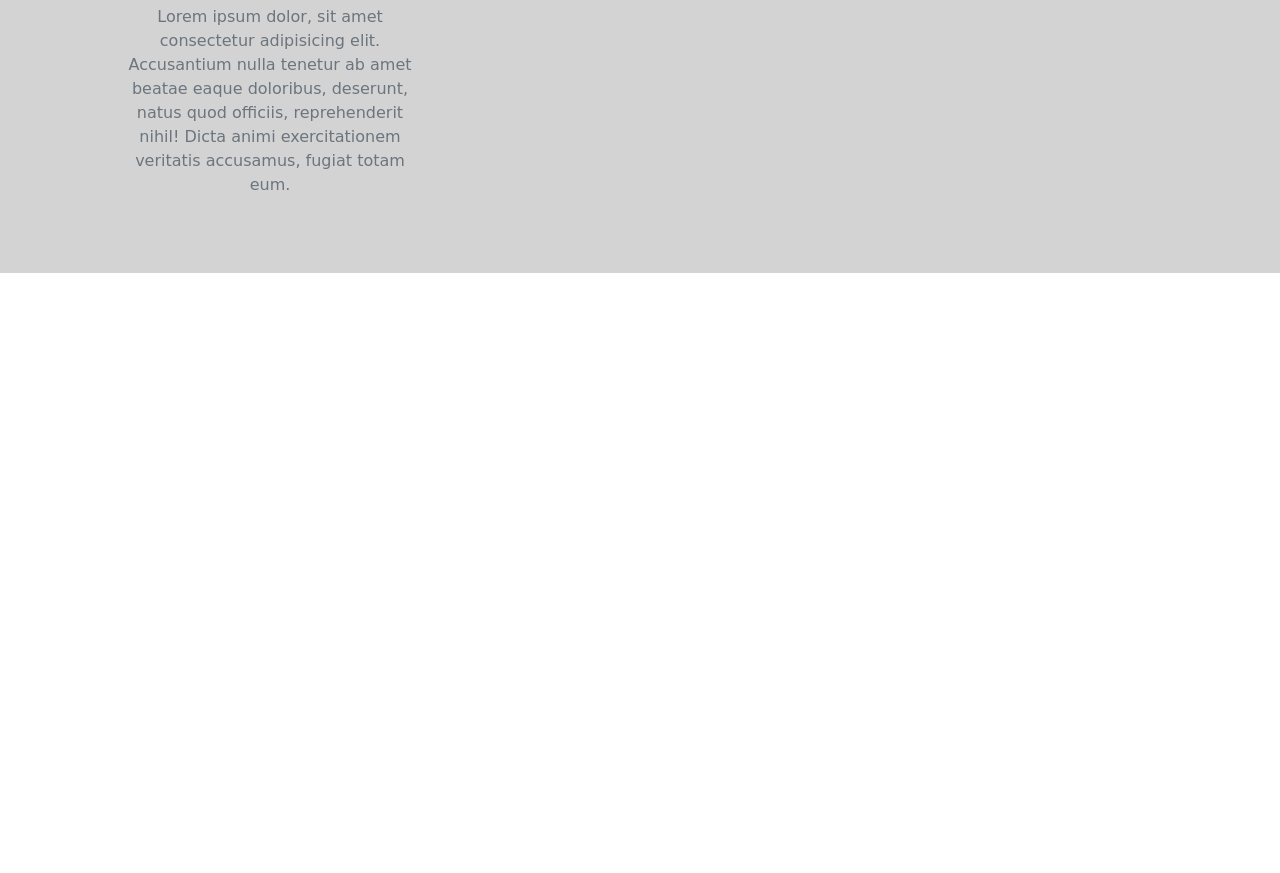
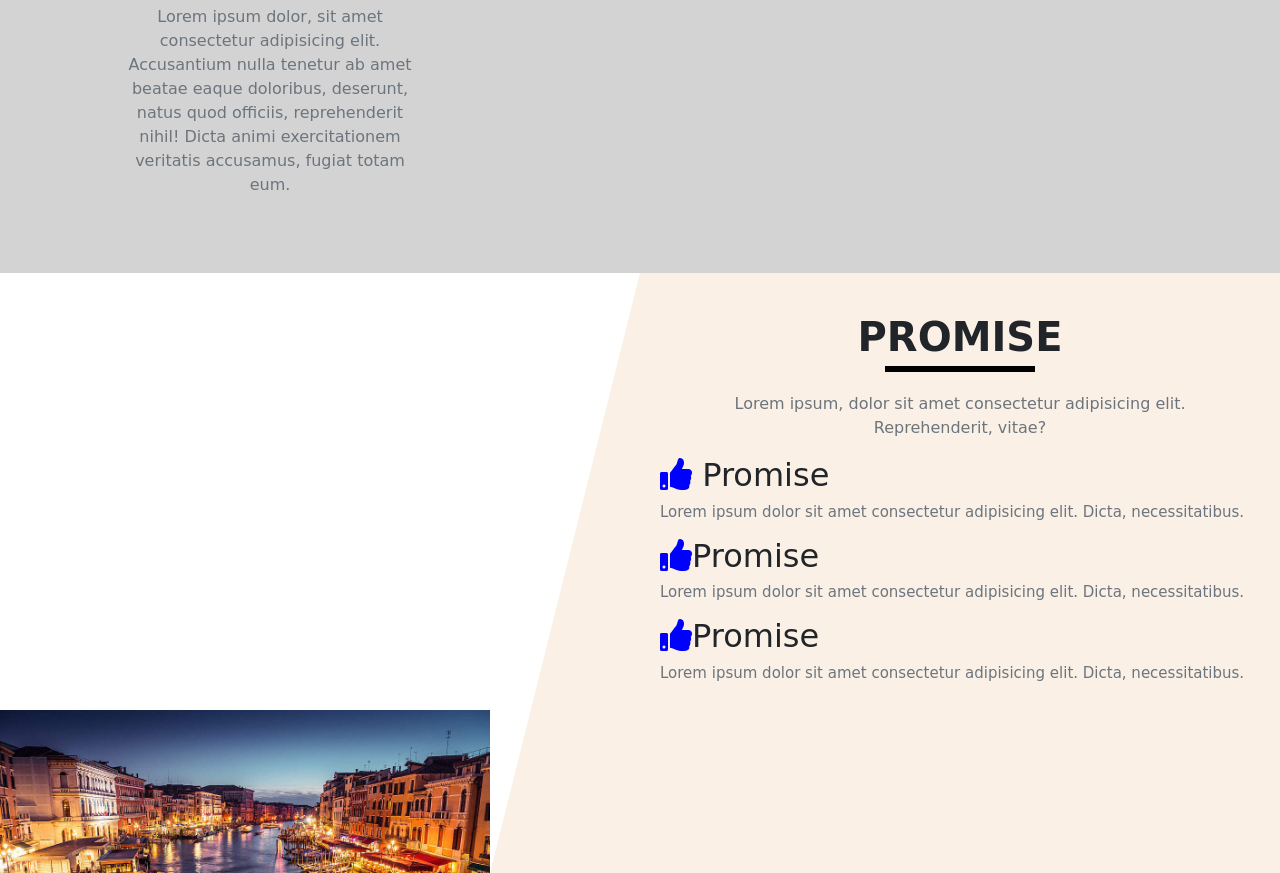
Before and after one commit to Alagbara/website2, a plain HTML site: page index.html in a window 1280 px wide. Shown: the part 2798-3671 px from the top of the page. Before the commit the page ends 3071 px from the top, so only its background shows below. Drawn offline with nearby package versions, Linux system fonts and the light colour scheme.

Commit message:
created and styled the promise section

```diff
--- a/Bootstrap/css/main.css
+++ b/Bootstrap/css/main.css
@@ -123,3 +123,29 @@ body {
 .services-container {
   padding: 20px 40px;
 }
+
+/* Promise section*/
+.promise-picture {
+  height: 600px;
+  background: url("/Bootstrap/images/promise/promise.jpg");
+  background-attachment: fixed;
+  background-position: center;
+  background-repeat: no-repeat;
+  background-size: cover;
+  border-top: 600px solid transparent;
+  border-right: 150px solid linen;
+}
+.promise-text {
+  height: 600px;
+  background-color: linen;
+  padding: 40px 20px;
+}
+
+.promise-icons p {
+  font-size: 15px;
+  line-height: 1.2em;
+}
+
+#promise .fa {
+  color: blue;
+}
--- a/index.html
+++ b/index.html
@@ -133,7 +133,58 @@
         </div>
       </div>
     </section>
-    <!--endof Services section-->
+    <!--end of Services section-->
+
+    <!--promise our section-->
+    <section id="promise">
+      <div class="container-fluid">
+        <div class="row">
+          <div class="col-sm-6 promise-picture"></div>
+
+          <div class="col-sm-6 promise-text">
+            <!--    start of header-->
+            <div class="header text-center">
+              <h1><strong>Promise</strong></h1>
+              <div class="header-underline"></div>
+              <p class="text-muted">
+                Lorem ipsum, dolor sit amet consectetur adipisicing elit.
+                Reprehenderit, vitae?
+              </p>
+            </div>
+            <!--    end of header-->
+            <div class="promise-icons">
+              <div>
+                <h2>
+                  <i class="fa fa-thumbs-up"></i>
+                  Promise
+                </h2>
+                <p class="text-muted">
+                  Lorem ipsum dolor sit amet consectetur adipisicing elit.
+                  Dicta, necessitatibus.
+                </p>
+              </div>
+
+              <div>
+                <h2><i class="fa fa-thumbs-up"></i>Promise</h2>
+                <p class="text-muted">
+                  Lorem ipsum dolor sit amet consectetur adipisicing elit.
+                  Dicta, necessitatibus.
+                </p>
+              </div>
+
+              <div>
+                <h2><i class="fa fa-thumbs-up"></i>Promise</h2>
+                <p class="text-muted">
+                  Lorem ipsum dolor sit amet consectetur adipisicing elit.
+                  Dicta, necessitatibus.
+                </p>
+              </div>
+            </div>
+          </div>
+        </div>
+      </div>
+    </section>
+    <!-- end of promise section-->
 
     <!-- Optional JavaScript -->
     <!-- jQuery first, then Popper.js, then Bootstrap JS -->
```
